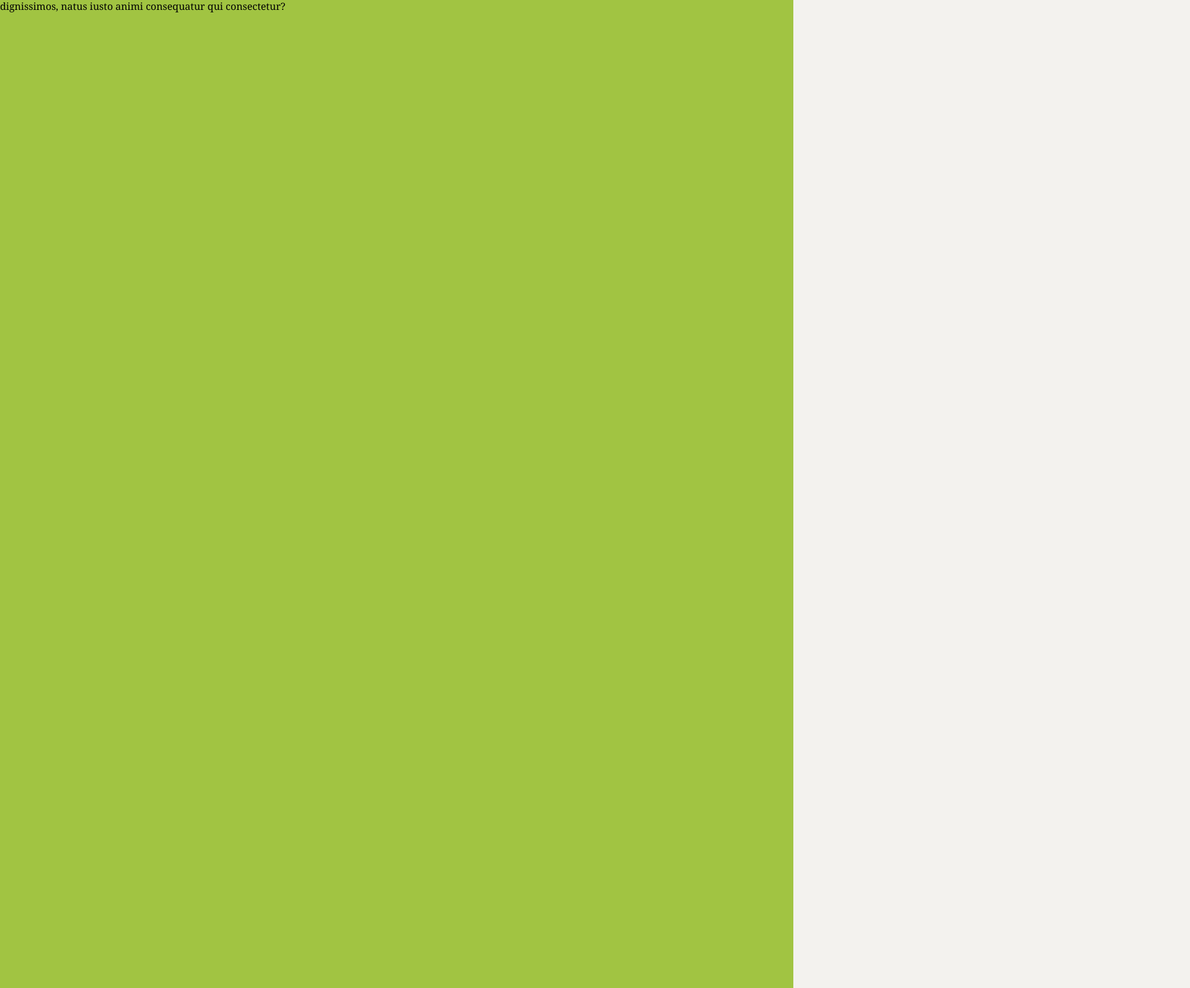
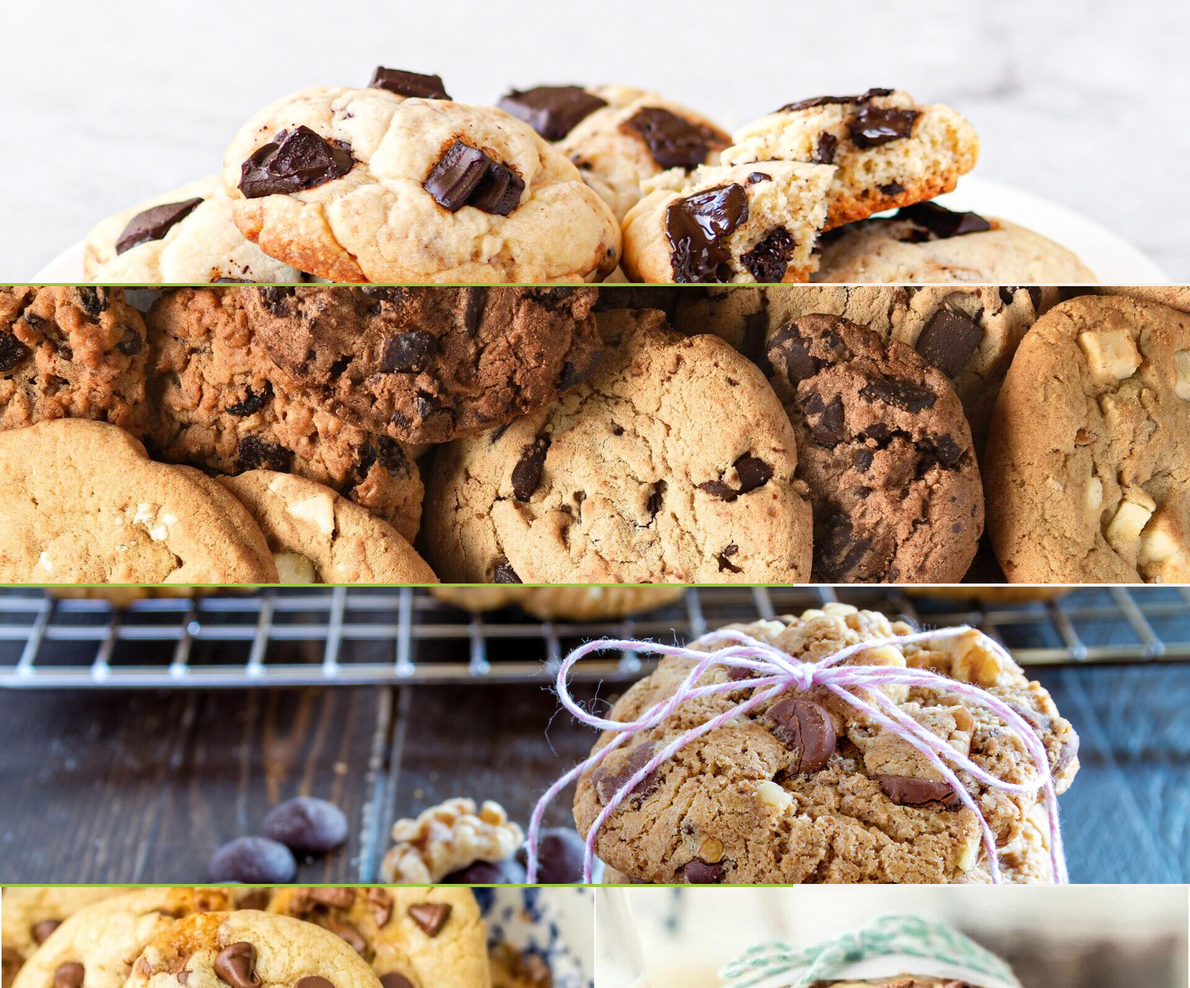
Before and after one commit to ccatrine/coockiies, a plain HTML site: page index.html in a window 1280 px wide. Shown: the part 183-1778 px from the top of the page at 62% size, 1920 px wide, since content can reach past the window. Drawn offline with Linux system fonts and the light colour scheme; a web font is replaced by a local one.

Commit message:
Update index.html

```diff
--- a/index.html
+++ b/index.html
@@ -42,6 +42,12 @@
             </nav>
         </header>
         <main>
+            <div id="slider">
+               <img src="./src/images/slider/slide1_1920x480.jpeg" alt ="слайд 1">
+               <img src="./src/images/slider/slide2_1920x480.jpg" alt ="слайд 2">
+               <img src="./src/images/slider/slide3_1920x480.jpg" alt ="слайд 3">
+               <img src="./src/images/slider/slide4_1920x480.jpg" alt ="слайд 4">
+            </div>
             Lorem ipsum, dolor sit amet consectetur adipisicing elit. Dignissimos,
             labore excepturi nisi eligendi, nemo natus molestias amet deserunt id totam fuga sunt! Sunt dignissimos,
              natus iusto animi consequatur qui consectetur?
@@ -50,5 +56,6 @@
             Февраль 2024
 
         </footer>
+        <script src="./js/main.js"></script>
     </body>
 </html>
```
